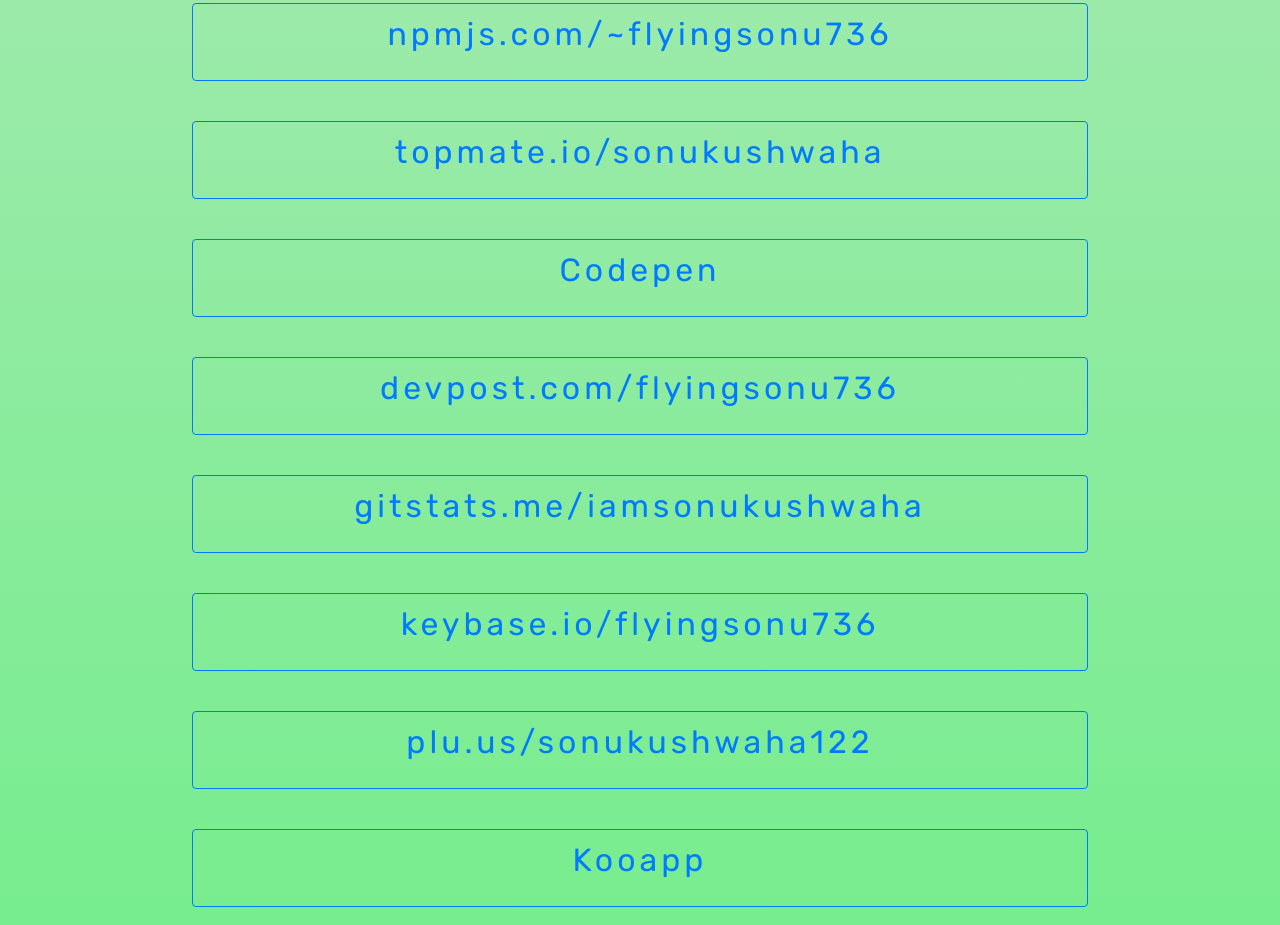
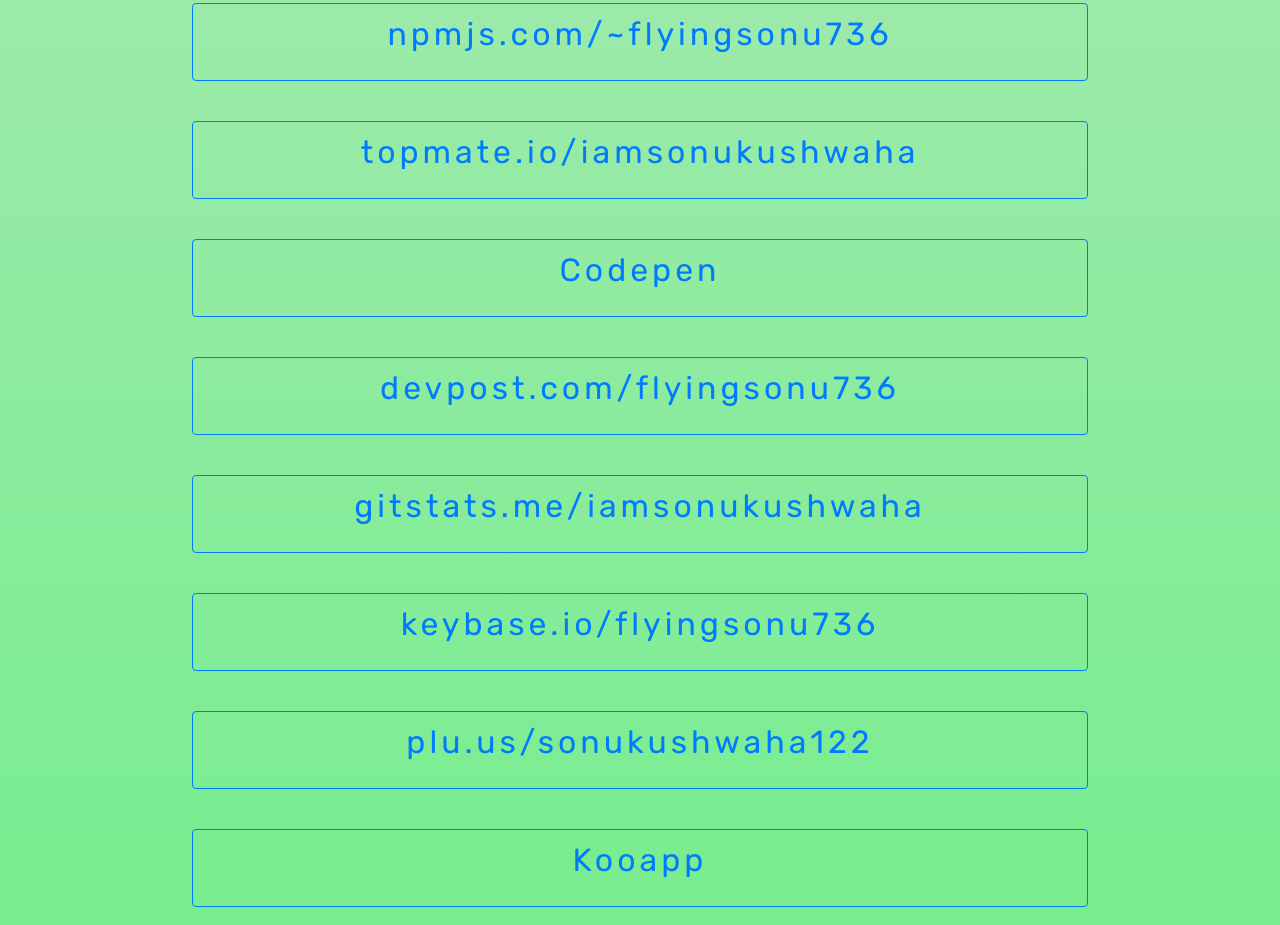
Before and after one commit to iamsonukushwaha/links, a plain HTML site: page index.html in a window 1280 px wide. Shown: the part 2017-2942 px from the top of the page. Drawn offline with nearby package versions, Linux system fonts and the light colour scheme; a web font is replaced by a local one.

Commit message:
Update index.html

```diff
--- a/index.html
+++ b/index.html
@@ -148,10 +148,10 @@
                     </button>
                 </a>
 
-                <a href="https://topmate.io/sonukushwaha" target="_blank" rel="noopener noreferrer" data-aos="fade-up">
+                <a href="https://topmate.io/iamsonukushwaha" target="_blank" rel="noopener noreferrer" data-aos="fade-up">
                     <button type="button" class="btn btn-outline-primary">
                         <p>
-                            topmate.io/sonukushwaha
+                            topmate.io/iamsonukushwaha
                         </p>
                     </button>
                 </a>
```
